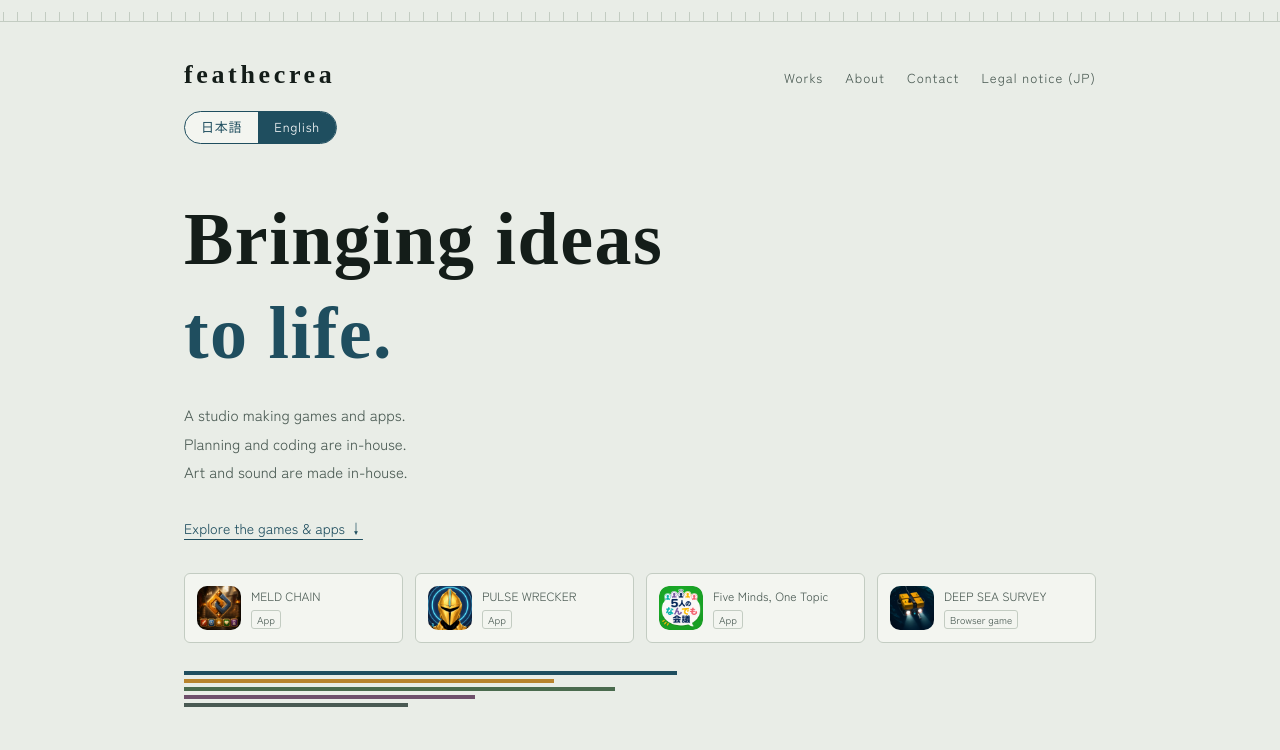
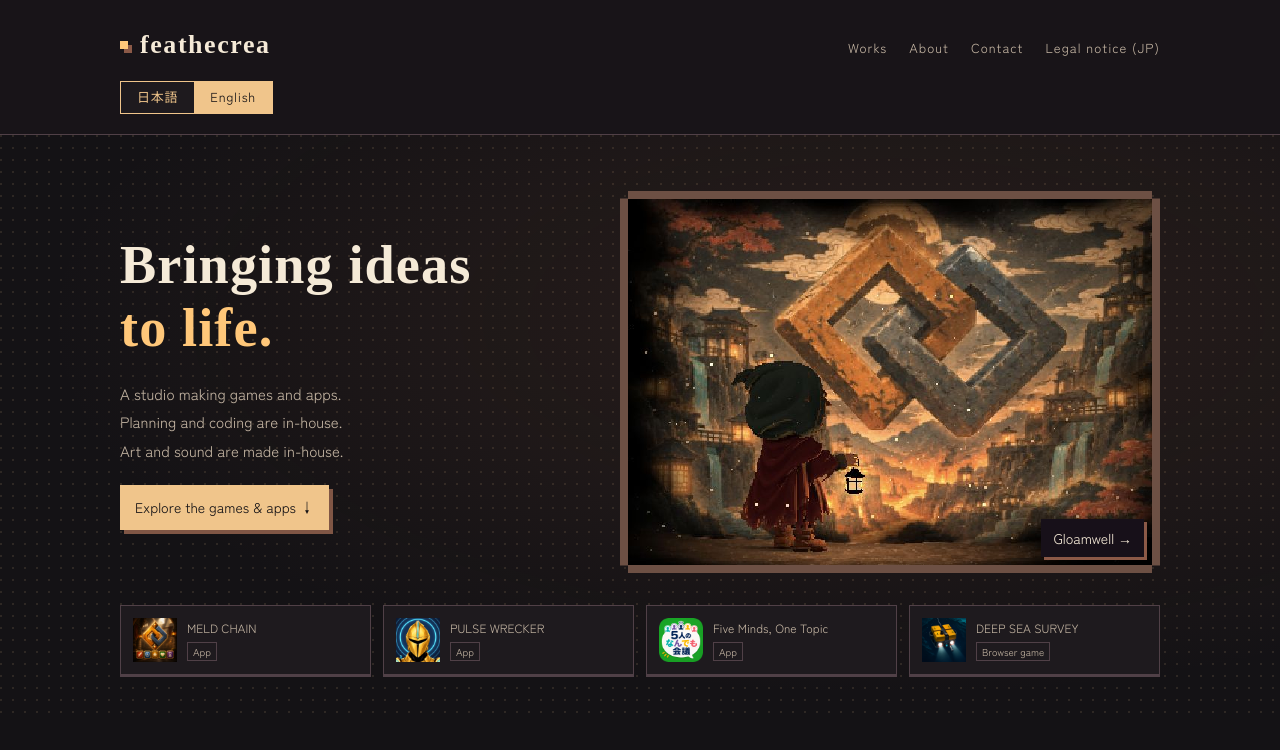
Before and after one commit to FEATHECREACOM/feathecreacom.github.io, a plain HTML site: page index.html in a window 1280 px wide. Shown: the top 750 px of the page. Drawn offline with Linux system fonts and the light colour scheme; a web font is replaced by a local one.

Commit message:
Refresh homepage with pixel art styling

```diff
--- a/index.html
+++ b/index.html
@@ -22,15 +22,15 @@
 <link href="https://fonts.googleapis.com/css2?family=Zen+Old+Mincho:wght@400;700;900&family=Zen+Kaku+Gothic+New:wght@400;500;700&display=swap" rel="stylesheet">
 <style>
 :root{
-  --ink:#141D19;
-  --ink-soft:#4A5A53;
-  --paper:#E9EDE7;
-  --paper-2:#F3F5F0;
-  --rule:#C3CCC2;
-  --deep:#1F4E5F;
-  --amber:#B8842E;
-  --plum:#6E4F6B;
-  --moss:#4A6B4E;
+  --ink:#f5ead7;
+  --ink-soft:#c3b4a2;
+  --paper:#141215;
+  --paper-2:#1e1a1e;
+  --rule:#504047;
+  --deep:#f0c58b;
+  --amber:#ffc779;
+  --plum:#d7a5be;
+  --moss:#b9d097;
   --lane-w:104px;
 }
 
@@ -54,20 +54,6 @@ body{
 .wrap{max-width:960px;margin:0 auto;padding:0 24px}
 
 a{color:inherit}
-
-/* ---------- tick rail: the signature ---------- */
-.rail{
-  height:22px;
-  background-image:repeating-linear-gradient(
-    to right,
-    var(--rule) 0 1px,
-    transparent 1px 14px
-  );
-  background-position:bottom;
-  background-repeat:repeat-x;
-  background-size:14px 9px;
-  border-bottom:1px solid var(--rule);
-}
 
 /* ---------- header ---------- */
 header{padding:28px 0 0}
@@ -107,21 +93,6 @@ nav a:hover,nav a:focus-visible{color:var(--ink);border-bottom-color:var(--amber
   color:var(--ink-soft);
   font-size:15px;
 }
-
-/* five stacked lanes under the hero headline */
-.lanes{margin-top:56px;display:flex;flex-direction:column;gap:7px}
-.lane{
-  height:9px;
-  background:var(--rule);
-  transform-origin:left;
-  animation:grow .9s cubic-bezier(.2,.7,.2,1) both;
-}
-.lane:nth-child(1){width:88%;background:var(--deep);animation-delay:.05s}
-.lane:nth-child(2){width:66%;background:var(--amber);animation-delay:.15s}
-.lane:nth-child(3){width:77%;background:var(--moss);animation-delay:.25s}
-.lane:nth-child(4){width:52%;background:var(--plum);animation-delay:.35s}
-.lane:nth-child(5){width:40%;background:var(--ink-soft);animation-delay:.45s}
-@keyframes grow{from{transform:scaleX(0)}to{transform:scaleX(1)}}
 
 /* ---------- section heads ---------- */
 .sec{padding:76px 0}
@@ -218,7 +189,7 @@ nav a:hover,nav a:focus-visible{color:var(--ink);border-bottom-color:var(--amber
 .store-links a{
   display:inline-flex;align-items:center;justify-content:center;
   min-height:48px;padding:10px 20px;border:1px solid var(--deep);
-  border-radius:2px;background:var(--deep);color:var(--paper-2);
+  border-radius:2px;background:var(--deep);color:var(--paper);
   font-size:14px;text-decoration:none;
 }
 .store-links a:hover,.store-links a:focus-visible{background:var(--paper-2);color:var(--deep)}
@@ -262,7 +233,7 @@ nav a:hover,nav a:focus-visible{color:var(--ink);border-bottom-color:var(--amber
   align-items:center;
   justify-content:center;
   padding:32px;
-  background:rgba(20,29,25,.88);
+  background:rgba(12,9,13,.93);
   cursor:zoom-out;
 }
 .lb.open{display:flex}
@@ -281,7 +252,7 @@ nav a:hover,nav a:focus-visible{color:var(--ink);border-bottom-color:var(--amber
   right:20px;
   background:none;
   border:none;
-  color:var(--paper);
+  color:var(--ink);
   font-size:30px;
   line-height:1;
   cursor:pointer;
@@ -376,24 +347,22 @@ footer{padding:44px 0 60px;font-size:12px;color:var(--ink-soft);letter-spacing:.
 .brandblock{display:flex;flex-direction:column;align-items:flex-start;gap:12px}
 .lang-switch{display:inline-flex;border:1px solid var(--deep);border-radius:999px;overflow:hidden;background:var(--paper-2)}
 .lang-switch button{appearance:none;border:0;background:transparent;color:var(--deep);font:inherit;font-size:13px;letter-spacing:.06em;padding:6px 16px;cursor:pointer;line-height:1.4}
-.lang-switch button[aria-pressed="true"]{background:var(--deep);color:#fff}
+.lang-switch button[aria-pressed="true"]{background:var(--deep);color:var(--paper)}
 .lang-switch button:focus-visible{outline:2px solid var(--amber);outline-offset:-2px}
 html[lang="en"] .brand-jp{display:none}
 
-/* Easier discovery while preserving the original typography and palette. */
+/* ---------- home navigation ---------- */
 .hero{padding:48px 0 36px}
 .hero p{margin-top:20px;max-width:38em}
 .hero-intro > span{display:block}
 .hero-cta{display:inline-flex;align-items:center;min-height:44px;margin-top:20px;color:var(--deep);text-underline-offset:5px;font-size:14px}
 .work-preview{display:grid;grid-template-columns:repeat(4,minmax(0,1fr));max-width:912px;gap:12px;margin-top:22px}
 .work-preview a{display:flex;align-items:center;gap:10px;padding:12px;background:var(--paper-2);border:1px solid var(--rule);border-radius:6px;text-decoration:none;white-space:normal;letter-spacing:0;font-size:12px;line-height:1.5}
-.work-preview a:hover,.work-preview a:focus-visible{border-color:var(--deep);background:#fff}
+.work-preview a:hover,.work-preview a:focus-visible{border-color:var(--deep);background:#30252b}
 .preview-copy{display:flex;flex-direction:column;align-items:flex-start;gap:5px;min-width:0}
 .preview-name{display:block}
 .preview-type{display:inline-block;max-width:100%;padding:1px 5px;border:1px solid var(--rule);border-radius:3px;font-size:10px;line-height:1.5;letter-spacing:0;color:var(--ink-soft)}
 .work-preview img{flex:none;width:44px;height:44px;border-radius:10px}
-.lanes{margin-top:28px;gap:4px;max-width:560px}
-.lane{height:4px}
 #works{padding-top:36px}
 .item{scroll-margin-top:20px}
 .game-preview{display:block;max-width:640px;margin-top:20px;text-decoration:none}
@@ -415,15 +384,92 @@ html[lang="en"] .brand-jp{display:none}
   .work-preview{grid-template-columns:repeat(2,minmax(0,1fr));gap:8px;margin-top:14px}
   .work-preview a{flex-direction:column;align-items:flex-start;padding:10px 8px;font-size:11px}
   .work-preview img{width:40px;height:40px}
-  .lanes{margin-top:20px}
   .sec-note{margin-bottom:24px}
+}
+/* ---------- pixel artwork and controls ---------- */
+.wrap{max-width:1088px}
+header{
+  padding:20px 0;
+  border-bottom:1px solid var(--rule);
+  background:#181418;
+}
+.brand{letter-spacing:.06em}
+.brand::before{
+  content:"";
+  display:inline-block;
+  width:8px;
+  height:8px;
+  margin-right:12px;
+  vertical-align:4px;
+  background:var(--amber);
+  box-shadow:4px 4px #8b5947;
+}
+.hero{
+  padding:56px 0 40px;
+  background:
+    radial-gradient(ellipse at 70% 32%, #a1613d26, transparent 67%),
+    radial-gradient(circle at 1px 1px, #e9bd8e20 1px, transparent 1px) 0 0 / 12px 12px;
+}
+.hero-grid{
+  display:grid;
+  grid-template-columns:minmax(0, .92fr) minmax(0, 1.08fr);
+  gap:40px;
+  align-items:center;
+}
+.hero-copy{container-type:inline-size}
+.hero h1{font-size:clamp(30px, 11.8cqi, 64px);line-height:1.16}
+.hero h1 .q{color:var(--amber)}
+.hero-cta{
+  padding:8px 14px;
+  border:1px solid var(--deep);
+  background:var(--deep);
+  color:var(--paper);
+  text-decoration:none;
+  box-shadow:4px 4px #805645;
+}
+.hero-cta:hover{background:#ffe0ad}
+.hero-art{
+  padding:8px;
+  background:#6d5044;
+  clip-path:polygon(8px 0,calc(100% - 8px) 0,calc(100% - 8px) 8px,100% 8px,100% calc(100% - 8px),calc(100% - 8px) calc(100% - 8px),calc(100% - 8px) 100%,8px 100%,8px calc(100% - 8px),0 calc(100% - 8px),0 8px,8px 8px);
+}
+.hero-art a{position:relative;display:block;background:#120d0c}
+.hero-art a:focus-visible{outline:3px solid var(--amber);outline-offset:-3px}
+.hero-art img{display:block;width:100%;height:auto;image-rendering:pixelated}
+.hero-art-label{
+  position:absolute;
+  right:8px;
+  bottom:8px;
+  padding:6px 12px;
+  background:#171019;
+  color:var(--ink);
+  box-shadow:3px 3px #8b5947;
+  font-size:14px;
+}
+.hero-art a:hover .hero-art-label{color:var(--amber)}
+.lang-switch,.work-preview a,.work-preview img,.preview-type,.app-icon,.cave-card,.cave-card img,.teaser video,.store-links a{border-radius:0}
+.work-preview{max-width:none;margin-top:32px}
+.work-preview a{border-bottom:3px solid var(--rule)}
+.work-preview a:hover,.work-preview a:focus-visible{border-bottom-color:var(--amber)}
+.sec-head h2::before{content:"";display:inline-block;width:7px;height:7px;background:var(--amber);margin-right:12px;vertical-align:4px}
+.item .tag::before{width:36px;background:repeating-linear-gradient(90deg,currentColor 0 5px,transparent 5px 8px)}
+.i1 .tag::before{color:var(--deep)}
+.i2 .tag::before{color:var(--amber)}
+.i3 .tag::before{color:var(--moss)}
+.i4 .tag::before{color:var(--plum)}
+.cave-card{background:var(--paper-2)}
+a:focus-visible,summary:focus-visible{outline:2px solid var(--amber);outline-offset:4px}
+@media(max-width:700px){
+  header{padding:16px 0}
+  .hero{padding:32px 0}
+  .hero-grid{grid-template-columns:1fr;gap:24px}
+  .hero-art{max-width:520px}
+  .work-preview{margin-top:20px}
 }
 </style>
 <script src="assets/site-language.js"></script>
 </head>
 <body>
-
-<div class="rail"></div>
 
 <header>
   <div class="wrap brandbar">
@@ -449,6 +495,8 @@ html[lang="en"] .brand-jp{display:none}
 
 <section class="hero">
   <div class="wrap">
+    <div class="hero-grid">
+      <div class="hero-copy">
         <h1 data-en="Bringing ideas&lt;br&gt;&lt;span class=&quot;q&quot;&gt;to life.&lt;/span&gt;">イメージを、<br><span class="q">形にしていく。</span></h1>
         <p class="hero-intro">
           <span data-en="A studio making games and apps.">ゲームとアプリの制作スタジオです。</span>
@@ -456,19 +504,22 @@ html[lang="en"] .brand-jp{display:none}
           <span data-en="Art and sound are made in-house.">絵や音も制作しています。</span>
         </p>
         <a class="hero-cta" href="#works" data-en="Explore the games &amp; apps ↓">ゲームとアプリを見る ↓</a>
+      </div>
+      <figure class="hero-art">
+        <a href="#gloamwell" aria-label="洞窟探索の紹介を見る" data-en-aria-label="Explore Gloamwell">
+          <img src="games/gloamwell/preview.jpg" width="700" height="490" fetchpriority="high"
+            alt="ランタンで壁画を照らす灯守" data-en-alt="The Wickkeeper lights a cave painting with a lantern">
+          <span class="hero-art-label" data-en="Gloamwell →">洞窟探索 →</span>
+        </a>
+      </figure>
+    </div>
     <nav class="work-preview" aria-label="配信・公開中の作品" data-en-aria-label="Available games and apps">
       <a href="#meldchain"><img src="images/icon-meldchain.png" alt="" width="56" height="56"><span class="preview-copy"><span class="preview-name">MELD CHAIN</span><span class="preview-type" data-en="App">アプリ</span></span></a>
       <a href="#pulsewrecker"><img src="images/icon-pulsewrecker.png" alt="" width="56" height="56"><span class="preview-copy"><span class="preview-name">PULSE WRECKER</span><span class="preview-type" data-en="App">アプリ</span></span></a>
       <a href="#goninkaigi"><img src="images/icon-goninkaigi.png" alt="" width="56" height="56"><span class="preview-copy"><span class="preview-name" data-en="Five Minds, One Topic">5人のなんでも会議</span><span class="preview-type" data-en="App">アプリ</span></span></a>
       <a href="#deepsea"><img src="images/icon-deepsea.png" alt="" width="56" height="56"><span class="preview-copy"><span class="preview-name" data-en="DEEP SEA SURVEY">深海探査</span><span class="preview-type" data-en="Browser game">ブラウザゲーム</span></span></a>
     </nav>
-    <div class="lanes" aria-hidden="true">
-      <div class="lane"></div>
-      <div class="lane"></div>
-      <div class="lane"></div>
-      <div class="lane"></div>
-      <div class="lane"></div>
-    </div>
+
   </div>
 </section>
 
```
Lines whose indentation alone changed are shown as unchanged.
